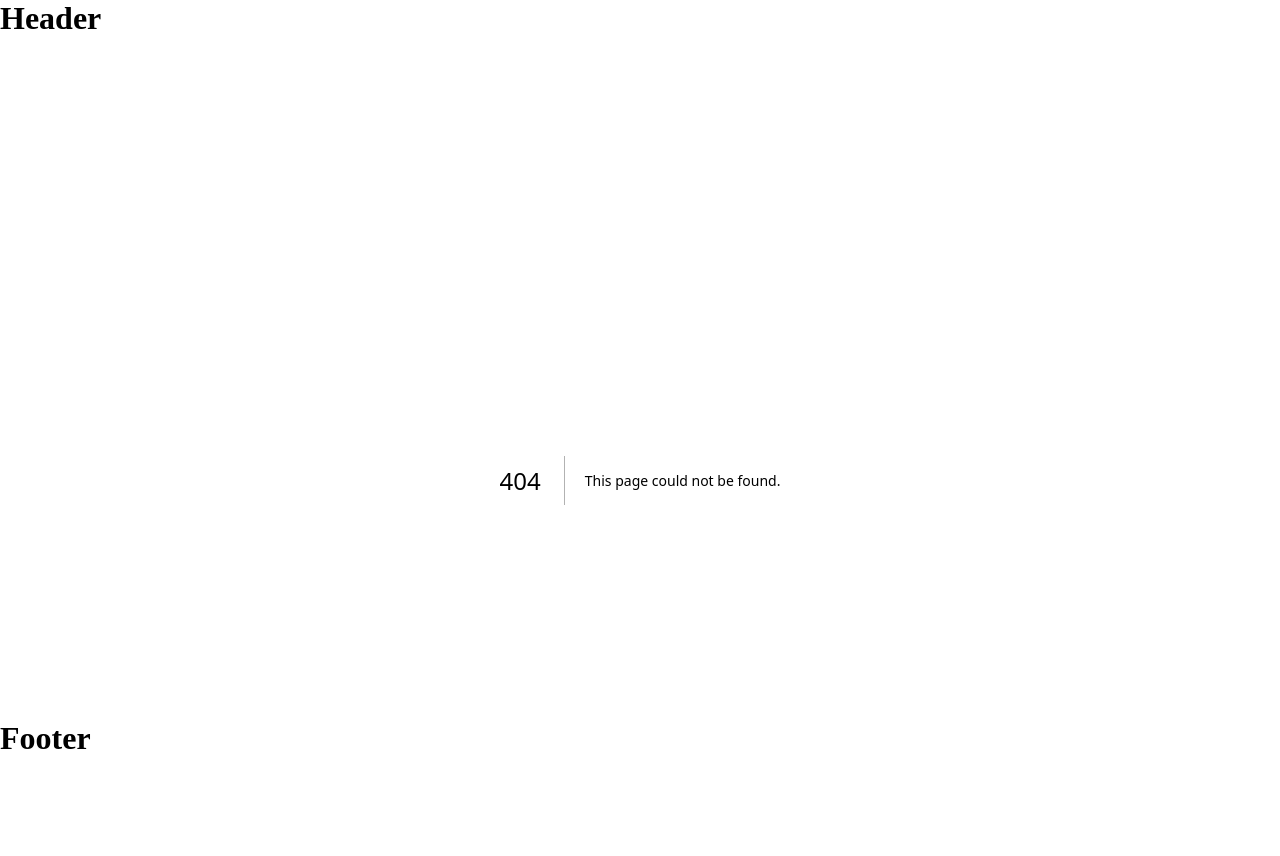
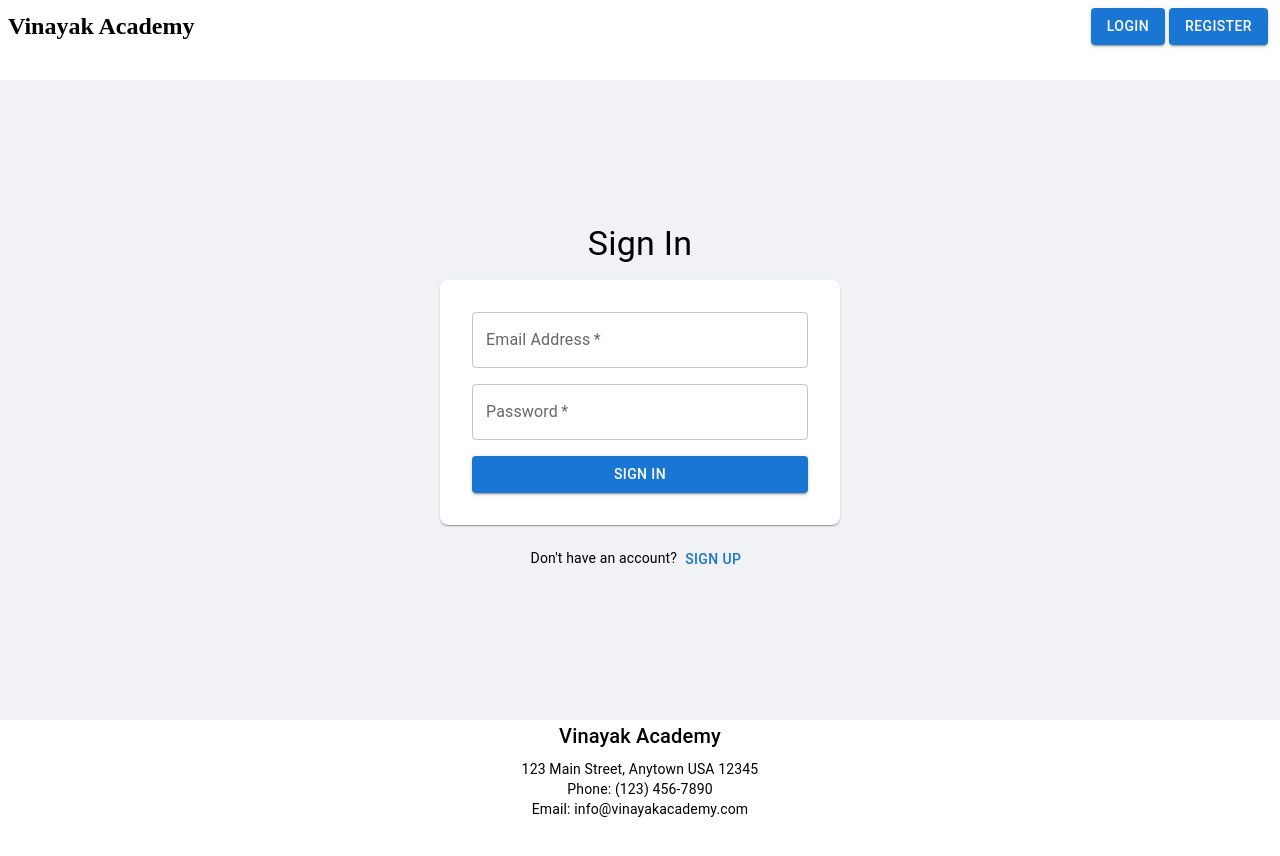
Before and after one commit to amanag0101/vinayak-academy, a Next.js app: page /login in a window 1280 px wide. Before the commit this address had no page. Shown: the top 856 px of the page. After the commit the page ends 819 px from the top, so only its background shows below. Built offline with nearby package versions, Linux system fonts and the light colour scheme.

Commit message:
Added the login and register components

```diff
--- a/app/components/Footer.tsx
+++ b/app/components/Footer.tsx
@@ -1,7 +1,22 @@
+import { Container, Typography } from "@mui/material";
+
 export const Footer = () => {
-    return (
-        <div>
-            <h1>Footer</h1>
-        </div>
-    );
-}
+  return (
+    <footer>
+      <Container>
+        <Typography variant="h6" align="center" gutterBottom>
+          Vinayak Academy
+        </Typography>
+        <Typography variant="body2" align="center">
+          123 Main Street, Anytown USA 12345
+        </Typography>
+        <Typography variant="body2" align="center">
+          Phone: (123) 456-7890
+        </Typography>
+        <Typography variant="body2" align="center">
+          Email: info@vinayakacademy.com
+        </Typography>
+      </Container>
+    </footer>
+  );
+};
--- a/app/components/Header.tsx
+++ b/app/components/Header.tsx
@@ -1,7 +1,29 @@
+"use client";
+
+import { Button } from "@mui/material";
+import styles from "./styles/header.module.css";
+import Link from "next/link";
+import { useRouter } from "next/navigation";
+
 export const Header = () => {
-    return (
-        <div>
-            <h1>Header</h1>
+  const router = useRouter();
+
+  return (
+    <div className={styles.header}>
+      <div className={styles.container}>
+        <div className={styles.branding} onClick={() => router.push("/")}>
+          <h2>Vinayak Academy</h2>
         </div>
-    );
-}
+
+        <div className={styles.nav}>
+          <Link href={"login"}>
+            <Button variant="contained">Login</Button>
+          </Link>
+          <Link href={"register"}>
+            <Button variant="contained">Register</Button>
+          </Link>
+        </div>
+      </div>
+    </div>
+  );
+};
--- /dev/null
+++ b/app/components/Login.tsx
@@ -0,0 +1,85 @@
+"use client";
+
+import React, { useState } from "react";
+import { Box, Button, TextField, Typography } from "@mui/material";
+import Link from "next/link";
+
+export const Login = () => {
+  const [email, setEmail] = useState("");
+  const [password, setPassword] = useState("");
+
+  const handleEmailChange = (event: React.ChangeEvent<HTMLInputElement>) => {
+    setEmail(event.target.value);
+  };
+
+  const handlePasswordChange = (event: React.ChangeEvent<HTMLInputElement>) => {
+    setPassword(event.target.value);
+  };
+
+  const handleSubmit = (event: React.FormEvent<HTMLFormElement>) => {
+    event.preventDefault();
+    // TODO: implement sign in logic
+    console.log("Email:", email);
+    console.log("Password:", password);
+  };
+
+  return (
+    <Box
+      sx={{
+        display: "flex",
+        flexDirection: "column",
+        alignItems: "center",
+        justifyContent: "center",
+        height: "100%",
+        width: "100vw",
+        backgroundColor: "#f0f2f5",
+      }}
+    >
+      <Typography variant="h4" sx={{ marginBottom: 2 }}>
+        Sign In
+      </Typography>
+      <Box
+        component="form"
+        sx={{
+          width: "80%",
+          maxWidth: 400,
+          padding: 4,
+          borderRadius: 2,
+          boxShadow: 1,
+          backgroundColor: "#ffffff",
+        }}
+        onSubmit={handleSubmit}
+      >
+        <TextField
+          label="Email Address"
+          type="email"
+          value={email}
+          onChange={handleEmailChange}
+          fullWidth
+          required
+          sx={{ marginBottom: 2 }}
+        />
+        <TextField
+          label="Password"
+          type="password"
+          value={password}
+          onChange={handlePasswordChange}
+          fullWidth
+          required
+          sx={{ marginBottom: 2 }}
+        />
+        <Button type="submit" variant="contained" color="primary" fullWidth>
+          Sign In
+        </Button>
+      </Box>
+      <Typography variant="body2" sx={{ marginTop: 2 }}>
+        {"Don't have an account?"}
+        <Link href={"register"}>
+          <Button variant="text" color="primary">
+            Sign Up
+          </Button>
+        </Link>
+      </Typography>
+    </Box>
+  );
+};
--- /dev/null
+++ b/app/components/styles/header.module.css
@@ -0,0 +1,19 @@
+.header .container {
+    display: flex;
+    align-items: center;
+    padding: 8px;
+}
+
+.header .container .branding {
+    cursor: pointer;
+    flex-basis: 30%;
+}
+
+.header .container .nav {
+    flex-basis: 70%;
+    text-align: right;
+}
+
+.header .container .nav button {
+    margin-right: 4px;
+}
--- a/app/globals.css
+++ b/app/globals.css
@@ -3,3 +3,8 @@
   margin: 0;
   padding: 0;
 }
+
+a {
+  text-decoration: none;
+  color: #000;
+}
--- a/app/layout.module.css
+++ b/app/layout.module.css
@@ -1,14 +1,13 @@
 .layout {
-    display: flex;
-    flex-direction: column;
     height: 100vh;
 }
 
 .layout .header,
 .layout .footer {
-    height: 20vh;
+    height: 10vh;
 }
 
 .layout .content {
     height: 80vh;
+    display: flex;
 }
--- /dev/null
+++ b/app/login/page.tsx
@@ -0,0 +1,9 @@
+import { Login } from "../components/Login";
+
+export default function LoginPage() {
+  return (
+    <div>
+      <Login />
+    </div>
+  );
+}
--- a/package.json
+++ b/package.json
@@ -9,6 +9,9 @@
     "lint": "next lint"
   },
   "dependencies": {
+    "@emotion/react": "^11.11.1",
+    "@emotion/styled": "^11.11.0",
+    "@mui/material": "^5.14.5",
     "@types/node": "20.5.3",
     "@types/react": "18.2.21",
     "@types/react-dom": "18.2.7",
```
Also changed, not shown: app/components/Register.tsx (added, +85 -0 lines), app/register/page.tsx (added, +9 -0 lines), 1 other file (tests, documents, lock files or other folders).
